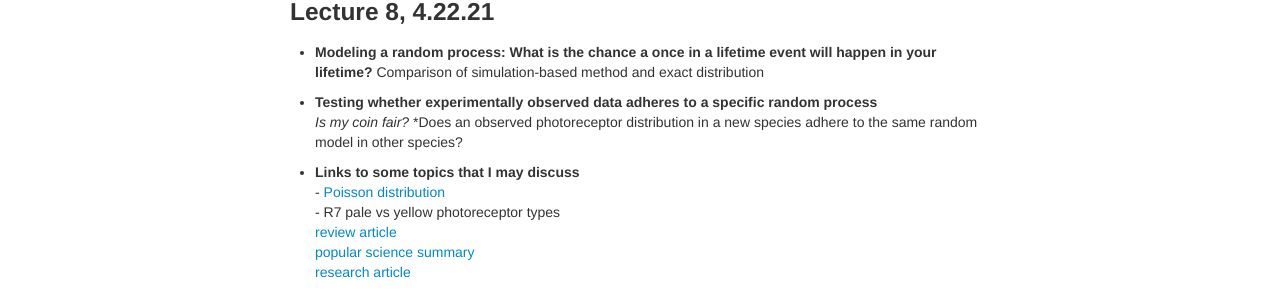
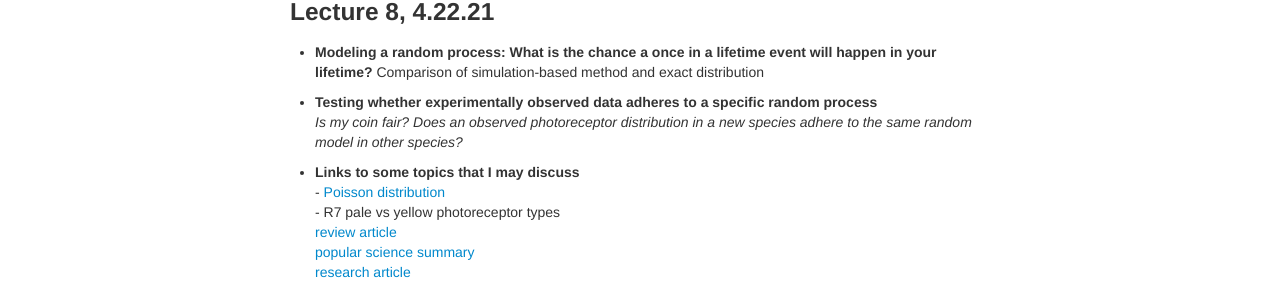
Before and after one commit to timothylwarren/bds311-sp21, a Jekyll site: the page built from lecture_notes/lec_wk04.md, in a window 1280 px wide. Shown: the part 411-717 px from the top of the page. Built offline with Jekyll 4.4.1, drawn with Linux system fonts in a browser that asks for light colours.

Commit message:
Update lec_wk04.md

```diff
--- a/lecture_notes/lec_wk04.md
+++ b/lecture_notes/lec_wk04.md
@@ -27,7 +27,7 @@ title: Week 4 Lectures
 
 - **Testing whether experimentally observed data adheres to a specific random process**<br>
     *Is my coin fair?*
-    *Does an observed photoreceptor distribution in a new species adhere to the same random model in other species?
+    *Does an observed photoreceptor distribution in a new species adhere to the same random model in other species?*
 
  - **Links to some topics that I may discuss** <br>
         -  [Poisson distribution](https://en.wikipedia.org/wiki/Poisson_distribution)<br>
```
